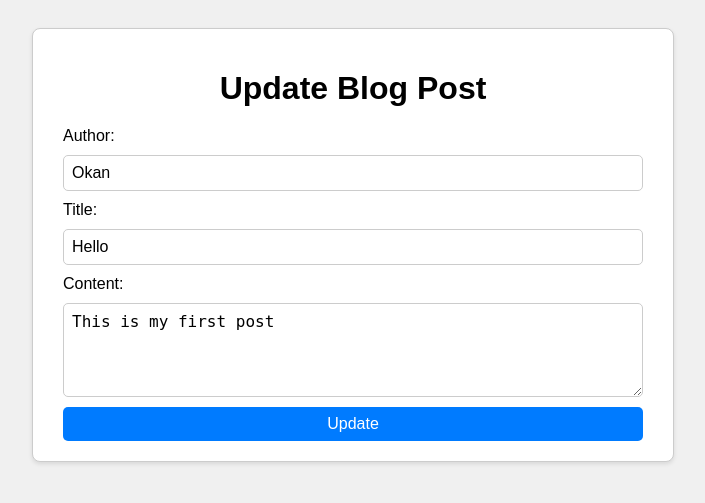
After one commit to OkanShr/MasterBlog, a Flask app: page /update/3 in a window 1280 px wide. The commit adds this page. Shown: the top 503 px of the page, without its empty margins (287-992 px from the left). Run offline with Flask 3, Linux system fonts and the light colour scheme.

Commit message:
Add CRUD functionality to blog posts Add Like button to blog posts Improve CSS Styling

```diff
--- a/app.py
+++ b/app.py
@@ -1,12 +1,37 @@
-from flask import Flask, render_template, jsonify
+from flask import Flask, render_template, request, redirect, url_for
 import json
 
 app = Flask(__name__)
 
 
 def load_posts():
-    with open('db/posts.json', 'r') as f:
+    with open("db/posts.json", 'r') as f:
         return json.load(f)
+
+
+def save_posts(posts):
+    with open("db/posts.json", 'w') as f:
+        json.dump(posts, f, indent=4)
+
+
+def fetch_post_by_id(post_id):
+    blog_posts = load_posts()
+    for post in blog_posts:
+        if post['id'] == post_id:
+            return post
+    return None
+
+
+@app.route('/like/<int:post_id>', methods=['POST'])
+def like(post_id):
+    blog_posts = load_posts()
+    for post in blog_posts:
+        if post['id'] == post_id:
+            post['likes'] = post.get('likes', 0) + 1
+            break
+
+    save_posts(blog_posts)
+    return redirect(url_for('index'))
 
 
 @app.route('/')
@@ -15,5 +40,62 @@ def index():
     return render_template('index.html', posts=blog_posts)
 
 
+@app.route('/add', methods=['GET', 'POST'])
+def add():
+    if request.method == 'POST':
+        blog_posts = load_posts()
+        new_id = max(
+            post['id'] for post in blog_posts) + 1 if blog_posts else 1
+        new_post = {
+            'id': new_id,
+            'author': request.form.get('author'),
+            'title': request.form.get('title'),
+            'content': request.form.get('content')
+        }
+        blog_posts.append(new_post)
+        save_posts(blog_posts)
+        return redirect(url_for('index'))
+    return render_template('add.html')
+
+
+@app.route('/delete/<int:post_id>', methods=['POST'])
+def delete(post_id):
+    blog_posts = load_posts()
+    blog_posts = [post for post in blog_posts if post['id'] != post_id]
+    save_posts(blog_posts)
+    return redirect(url_for('index'))
+
+
+@app.route('/update/<int:post_id>', methods=['GET', 'POST'])
+def update(post_id):
+    blog_posts = load_posts()
+    post = fetch_post_by_id(post_id)
+    if post is None:
+        return "Post not found", 404
+
+    if request.method == 'POST':
+        print("Form Data Received:", request.form)
+
+        post['author'] = request.form.get('author')
+        post['title'] = request.form.get('title')
+        post['content'] = request.form.get('content')
+
+        print("Updated Post:", post)
+
+        for i, p in enumerate(blog_posts):
+            if p['id'] == post_id:
+                blog_posts[i] = post
+                break
+
+        save_posts(blog_posts)
+
+        updated_posts = load_posts()
+        print("Posts after saving:", updated_posts)
+
+        return redirect(url_for('index'))
+
+    return render_template('update.html', post=post)
+
+
 if __name__ == '__main__':
     app.run(debug=True)
--- a/db/posts.json
+++ b/db/posts.json
@@ -1,6 +1,9 @@
 [
-    {"id": 1, "author": "John Doe", "title": "First Post",
-      "content": "This is my first post."},
-    {"id": 2, "author": "Jane Doe", "title": "Second Post",
-      "content": "This is another post."}
+    {
+        "id": 3,
+        "author": "Okan",
+        "title": "Hello",
+        "content": "This is my first post\r\n        ",
+        "likes": 4
+    }
 ]
--- a/static/style.css
+++ b/static/style.css
@@ -1,27 +1,111 @@
 body {
     font-family: Arial, sans-serif;
-    background-color: #F5F5F5;
+    background-color: #f0f0f0;
     padding: 20px;
-    color: #333;
 }
 
-h1 {
-    text-align: center;
-    color: #4F4F4F;
+.btn {
+    padding: 8px 16px;
+    border-radius: 5px;
+    cursor: pointer;
+    font-size: 16px;
+}
+
+.btn-primary {
+    background-color: #007bff;
+    color: #fff;
+    border: none;
+}
+
+.btn-danger {
+    background-color: #dc3545;
+    color: #fff;
+    border: none;
+}
+
+.card {
+    background-color: #fff;
+    border: 1px solid #ccc;
+    border-radius: 8px;
+    padding: 20px;
+    margin-bottom: 20px;
+    box-shadow: 0 2px 4px rgba(0, 0, 0, 0.1);
+}
+
+.post-container {
+    margin-top: 20px
 }
 
 .post {
-    background-color: #FFF;
-    border: 1px solid #DDD;
+    background-color: #fff;
+    border: 1px solid #ccc;
+    border-radius: 8px;
     padding: 20px;
     margin-bottom: 20px;
-    border-radius: 8px;
+    box-shadow: 0 2px 4px rgba(0, 0, 0, 0.1);
 }
 
-.post h2 {
-    margin-top: 0;
+.post .like-btn {
+    background-color: #007bff;
+    color: #fff;
+    border: none;
+    padding: 8px 16px;
+    border-radius: 5px;
+    cursor: pointer;
+    display: flex;
+    align-items: center;
+    margin-right: 10px;
 }
 
-.post p {
-    margin: 10px 0;
+.post .like-btn img {
+    width: 15px;
+    height: 15px;
+    margin-right: 5px;
 }
+
+.form-container {
+    max-width: 600px;
+    margin: 0 auto;
+    background-color: #fff;
+    border: 1px solid #ccc;
+    border-radius: 8px;
+    padding: 20px;
+    box-shadow: 0 2px 4px rgba(0, 0, 0, 0.1);
+}
+
+.form-container h1 {
+    text-align: center;
+    margin-bottom: 20px;
+}
+
+.form-container form {
+    display: flex;
+    flex-direction: column;
+}
+
+form {
+    margin-left: 10px;
+    margin-right: 10px;
+}
+
+.form-container form label {
+    margin-bottom: 10px;
+}
+
+.form-container form input[type="text"],
+.form-container form textarea {
+    padding: 8px;
+    margin-bottom: 10px;
+    border: 1px solid #ccc;
+    border-radius: 5px;
+    font-size: 16px;
+}
+
+.form-container form textarea {
+    resize: vertical;
+}
+
+.button-container{
+    display: flex;
+    flex-direction: row;
+}
--- /dev/null
+++ b/templates/update.html
@@ -0,0 +1,37 @@
+<!DOCTYPE html>
+<html lang="en">
+<head>
+    <meta charset="UTF-8">
+    <meta name="viewport"
+          content="width=device-width, initial-scale=1.0">
+    <title>Update Blog Post</title>
+    <link rel="stylesheet"
+          href="{{ url_for('static', filename='style.css') }}">
+</head>
+<body>
+    <div class="form-container">
+        <h1>Update Blog Post</h1>
+        <form action="{{ url_for('update', post_id=post['id']) }}"
+              method="POST">
+            <label for="author">Author:</label>
+            <input type="text"
+                   id="author"
+                   name="author"
+                   value="{{ post['author'] }}">
+            <label for="title">Title:</label>
+            <input type="text"
+                   id="title"
+                   name="title"
+                   value="{{ post['title'] }}">
+            <label for="content">Content:</label>
+            <textarea id="content"
+                      name="content"
+                      rows="4"
+                      cols="50">{{ post['content'] }}</textarea>
+            <input type="submit"
+                   value="Update"
+                   class="btn btn-primary">
+        </form>
+    </div>
+</body>
+</html>
```
Also changed, not shown: templates/add.html (added, +27 -0 lines), templates/index.html (+24 -2 lines), static/like.svg (added).
